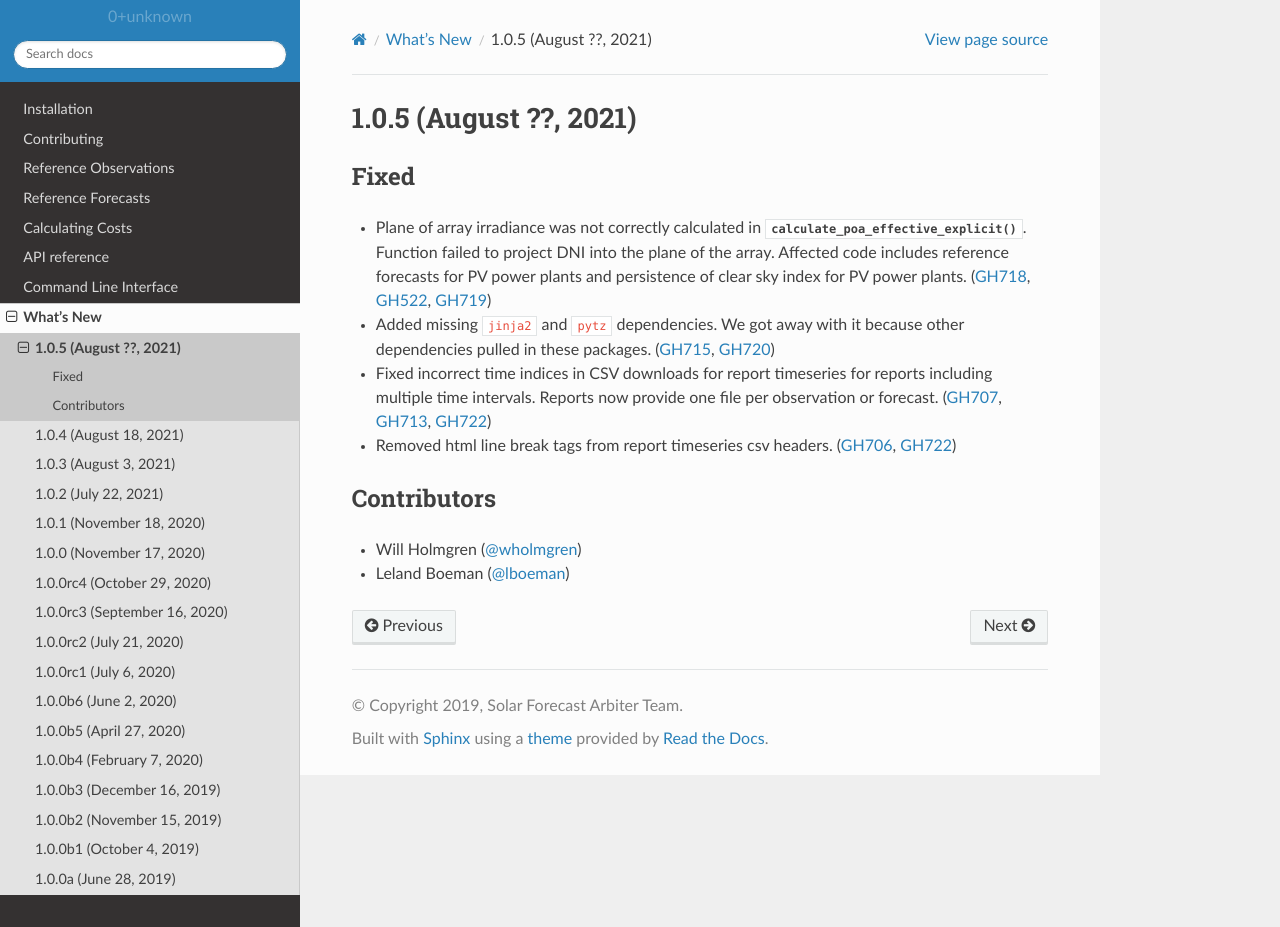
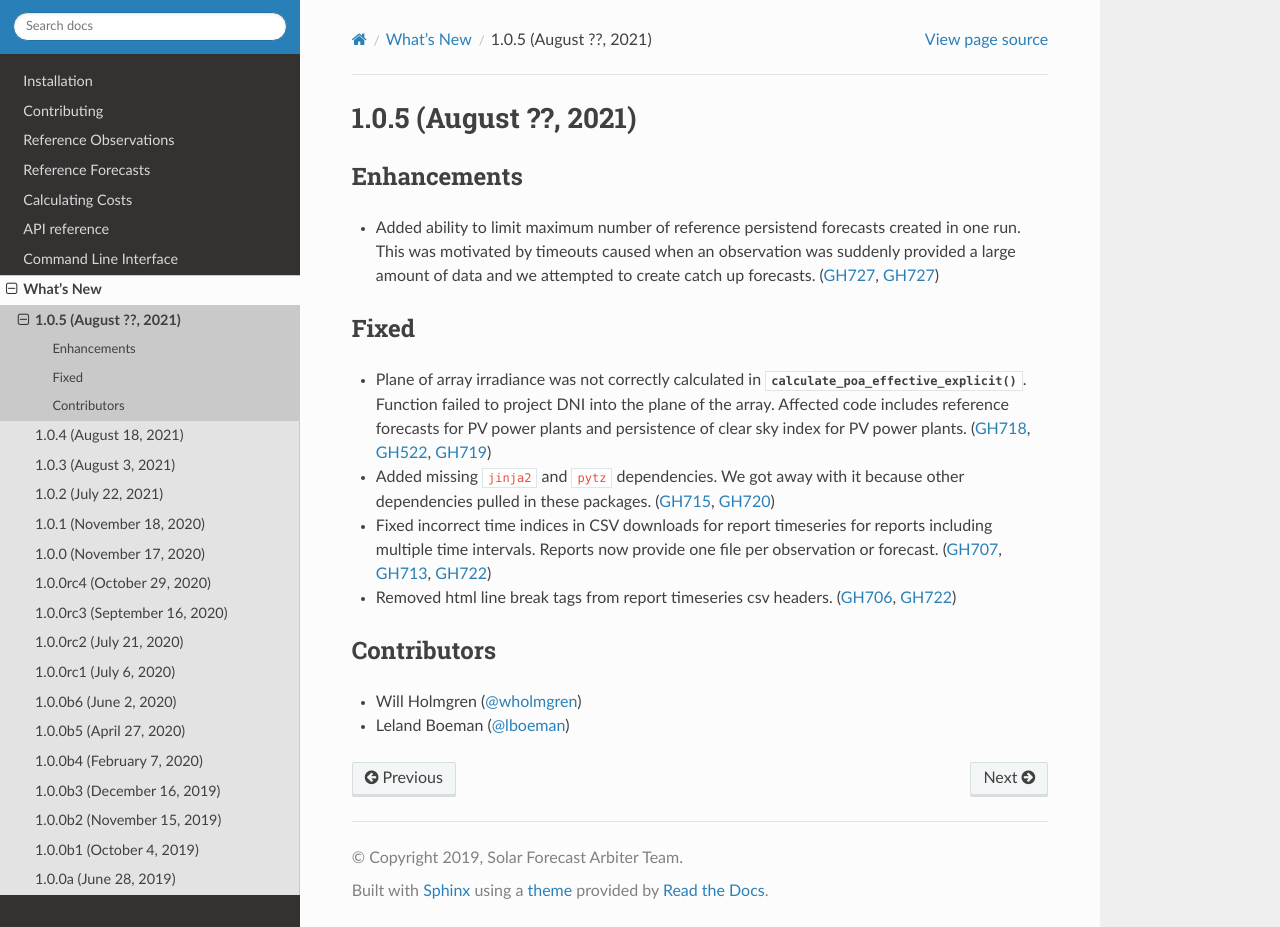
Before and after one commit to SolarArbiter/solarforecastarbiter-core, a Sphinx documentation site: the page built from docs/source/whatsnew/1.0.5.rst, in a window 1280 px wide and 927 px high. Built offline with Sphinx 7.4.7 and the Read the Docs theme 2.0.0, drawn with Linux system fonts in a browser that asks for light colours.

Commit message:
whats new

```diff
--- a/docs/source/whatsnew/1.0.5.rst
+++ b/docs/source/whatsnew/1.0.5.rst
@@ -5,6 +5,13 @@
 
 1.0.5 (August ??, 2021)
 -----------------------
+
+Enhancements
+~~~~~~~~~~~~
+* Added ability to limit maximum number of reference persistend forecasts created
+  in one run. This was motivated by timeouts caused when an observation was
+  suddenly provided a large amount of data and we attempted to create catch up
+  forecasts. (:issue:`727`, :pull:`727`)
 
 Fixed
 ~~~~~
```
